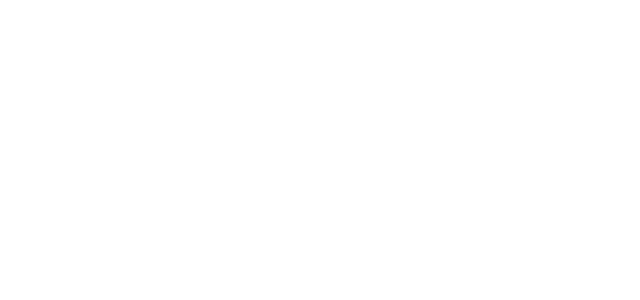
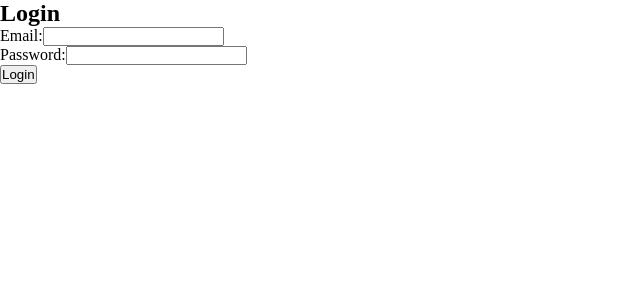
Before and after one commit to rnlisboa/login-page-react-ts, a React (Vite) app: page /login in a window 1280 px wide. Shown: the top 300 px of the page, without its empty margins (0-640 px from the left). Built offline with nearby package versions, Linux system fonts and the light colour scheme.

Commit message:
feat: cria formulario de login

```diff
--- a/src/pages/Login/Login.tsx
+++ b/src/pages/Login/Login.tsx
@@ -1,8 +1,42 @@
-function Login(){
-    return (
-        <>
-        </>
-    )
+import { FormEvent, useState } from 'react';
+
+function Login() {
+  const [email, setEmail] = useState('');
+  const [password, setPassword] = useState('');
+
+  const handleSubmit = (event: FormEvent) => {
+    event.preventDefault();
+    const authUser = useAuth
+  };
+
+  return (
+    <div>
+      <h2>Login</h2>
+      <form onSubmit={handleSubmit}>
+        <div>
+          <label htmlFor="email">Email:</label>
+          <input
+            type="email"
+            id="email"
+            value={email}
+            onChange={(e) => setEmail(e.target.value)}
+            required
+          />
+        </div>
+        <div>
+          <label htmlFor="password">Password:</label>
+          <input
+            type="password"
+            id="password"
+            value={password}
+            onChange={(e) => setPassword(e.target.value)}
+            required
+          />
+        </div>
+        <button type="submit">Login</button>
+      </form>
+    </div>
+  );
 }
 
 export default Login;
```
